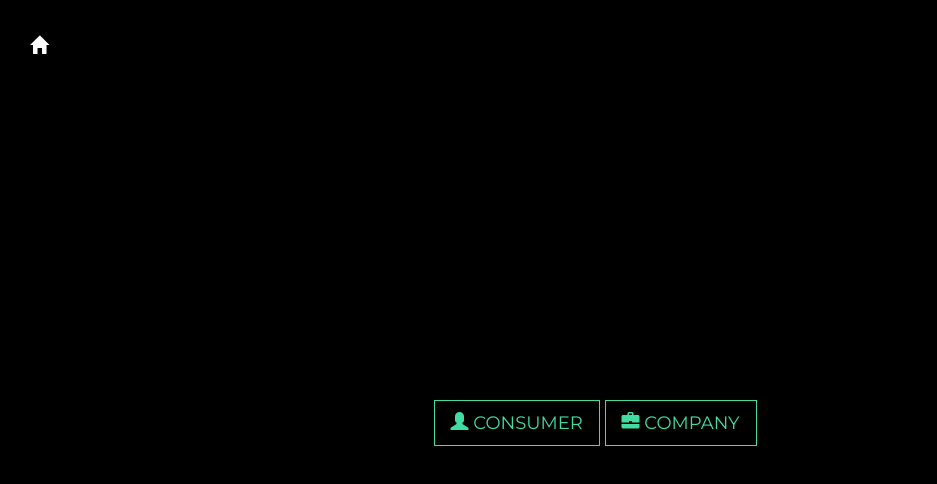
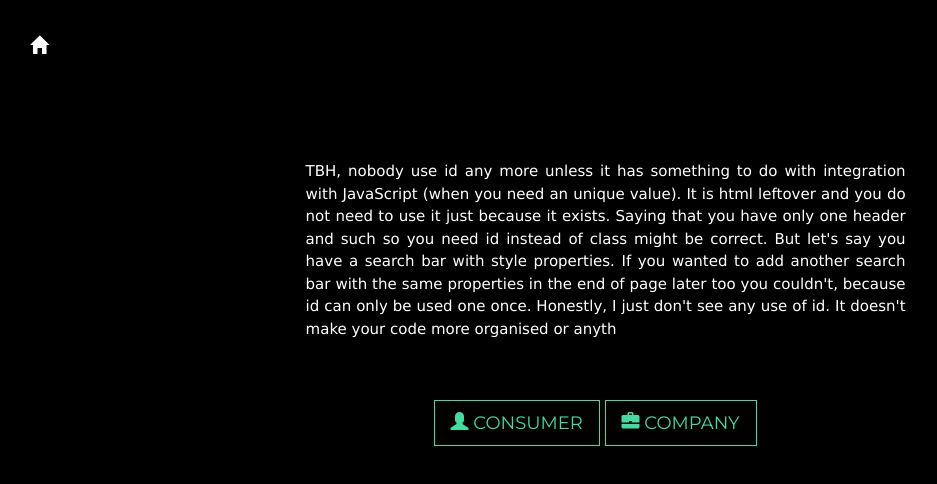
Before and after one commit to stirenewang/EH89-ConsumerCompanyGame, a plain HTML site: page templates/selection.html in a window 1280 px wide. Shown: the whole page, without its empty margins (40-977 px from the left). Drawn offline with nearby package versions, Linux system fonts and the light colour scheme; files that its build step writes are made by us from their sources; files whose address does not match are found by name.

Commit message:
lol text box for selection

```diff
--- a/templates/selection.html
+++ b/templates/selection.html
@@ -59,6 +59,7 @@
     </nav>
 
     <!-- Body -->
+    <div class="box" style="position: fixed; top:20%;left: 27%; width:600px; word-wrap: break-word; text-align: justify;"> TBH, nobody use id any more unless it has something to do with integration with JavaScript (when you need an unique value). It is html leftover and you do not need to use it just because it exists. Saying that you have only one header and such so you need id instead of class might be correct. But let's say you have a search bar with style properties. If you wanted to add another search bar with the same properties in the end of page later too you couldn't, because id can only be used one once. Honestly, I just don't see any use of id. It doesn't make your code more organised or anyth</div>
     <div style="position:fixed; top:50%; left:37%">
         <a href="consumer" class="btn btn-default btn-lg">
             <span class="glyphicon glyphicon-user"></span> Consumer
```
